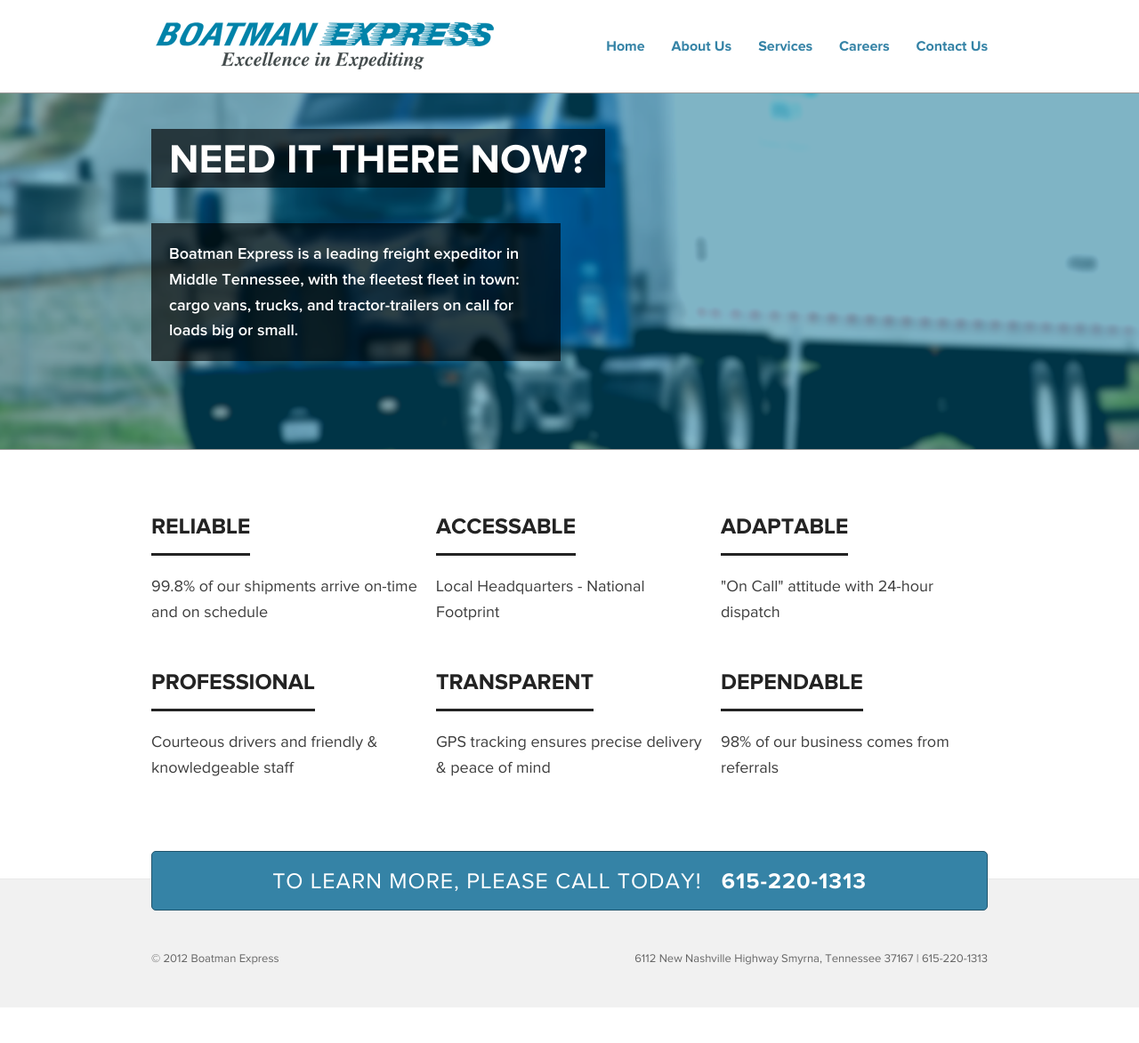
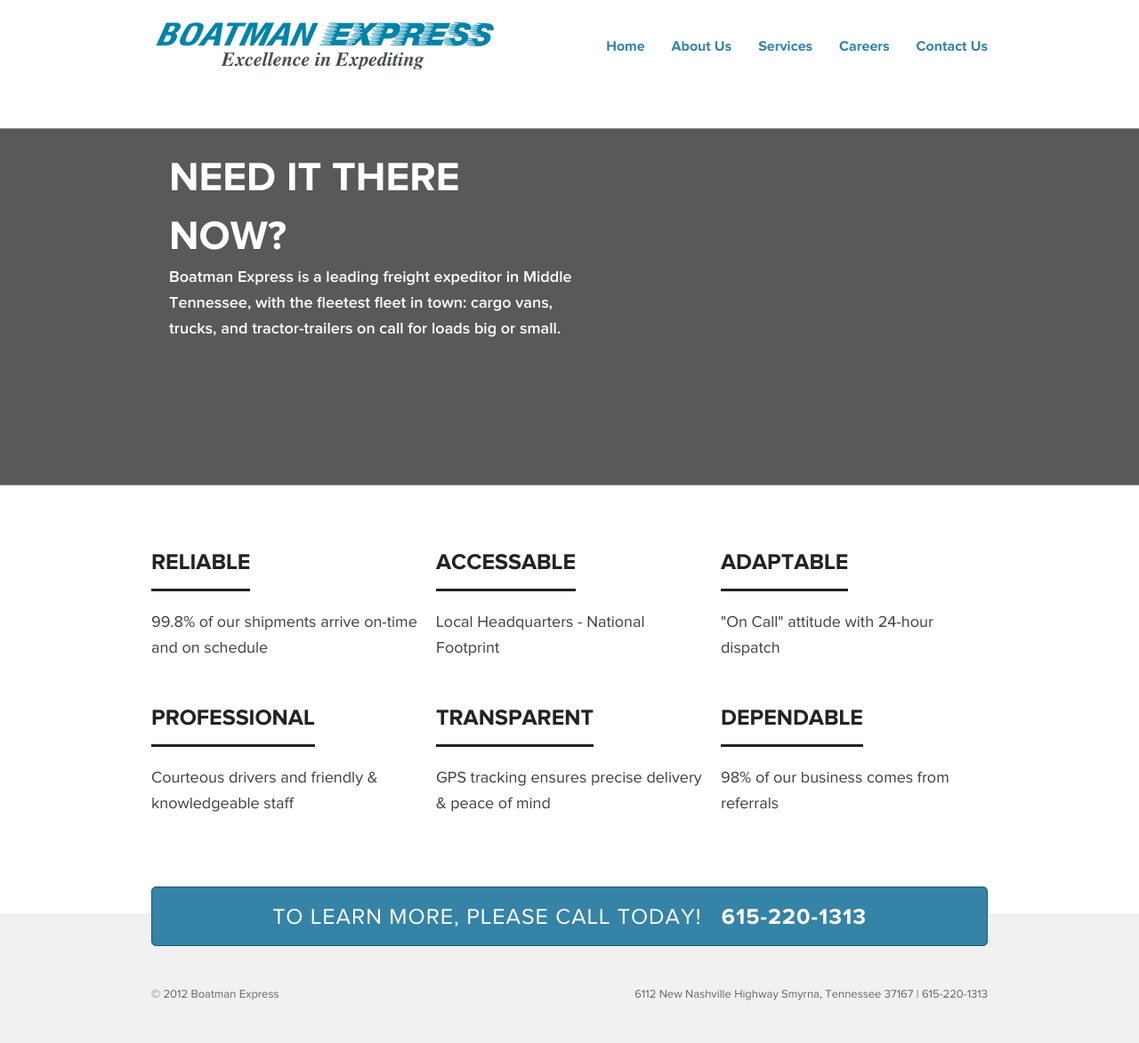
Before and after one commit to boatmanexpress/boatmanexpress.github.com, a Jekyll site: the page built from index.html, in a window 1280 px wide. Shown: the whole page at 89% size. Built offline with Jekyll 4.4.1, drawn with Linux system fonts in a browser that asks for light colours; Markdown is read by kramdown in place of the engine named in the settings; before the commit the page ends 1133 px from its top, so only the background shows below that.

Commit message:
front page

```diff
--- a/_layouts/default.html
+++ b/_layouts/default.html
@@ -2,19 +2,11 @@
 
     <section id="intro">
       <div class="container">
-        <div class="row">
-          <div class="span8">
-            <h2>
-              <span>NEED IT THERE NOW?</span>
-            </h2>
-          </div>
-        </div>
 
         <div class="row">
           <div class="span6">
-            <div class="block">
-              Boatman Express is a leading freight expeditor in Middle Tennessee, with the fleetest fleet in town: cargo vans, trucks, and tractor-trailers on call for loads big or small.
-            </div>
+            <h2>NEED IT THERE NOW?</h2>
+            <p>Boatman Express is a leading freight expeditor in Middle Tennessee, with the fleetest fleet in town: cargo vans, trucks, and tractor-trailers on call for loads big or small.</p>
           </div>
         </div>
       </div>
--- a/css/style.css
+++ b/css/style.css
@@ -94,39 +94,26 @@
   -moz-background-size:cover;
   background-size:cover;
   width:100%;
-  height:400px;
+  height:360px;
   border-top:1px solid #999;
   border-bottom:1px solid #999;
-}
-
-#intro h2 {
-  display:block;
-  margin:40px 0 0;
-  padding:0;
-}
-
-#intro h2 span {
-  display:inline-block;
-  background:#000;
-  background:rgba(0,0,0,0.65);
-  color:#FFF;
-  font-weight:800;
-  font-size:46px;
-  line-height:66px;
-  margin:0;
-  padding:0 20px;
-}
-
-#intro .block {
-  display:inline-block;
   background:#000;
   background:rgba(0,0,0,0.65);
   color:#FFF;
   font-weight:500;
   font-size:18px;
   line-height:1.6em;
+  padding:20px;
   margin:40px 0 0;
-  padding:20px;
+}
+
+#intro h2 {
+  display:block;
+  font-weight:800;
+  font-size:46px;
+  line-height:66px;
+  margin:0;
+  padding:0;
 }
 
 #content {
```
